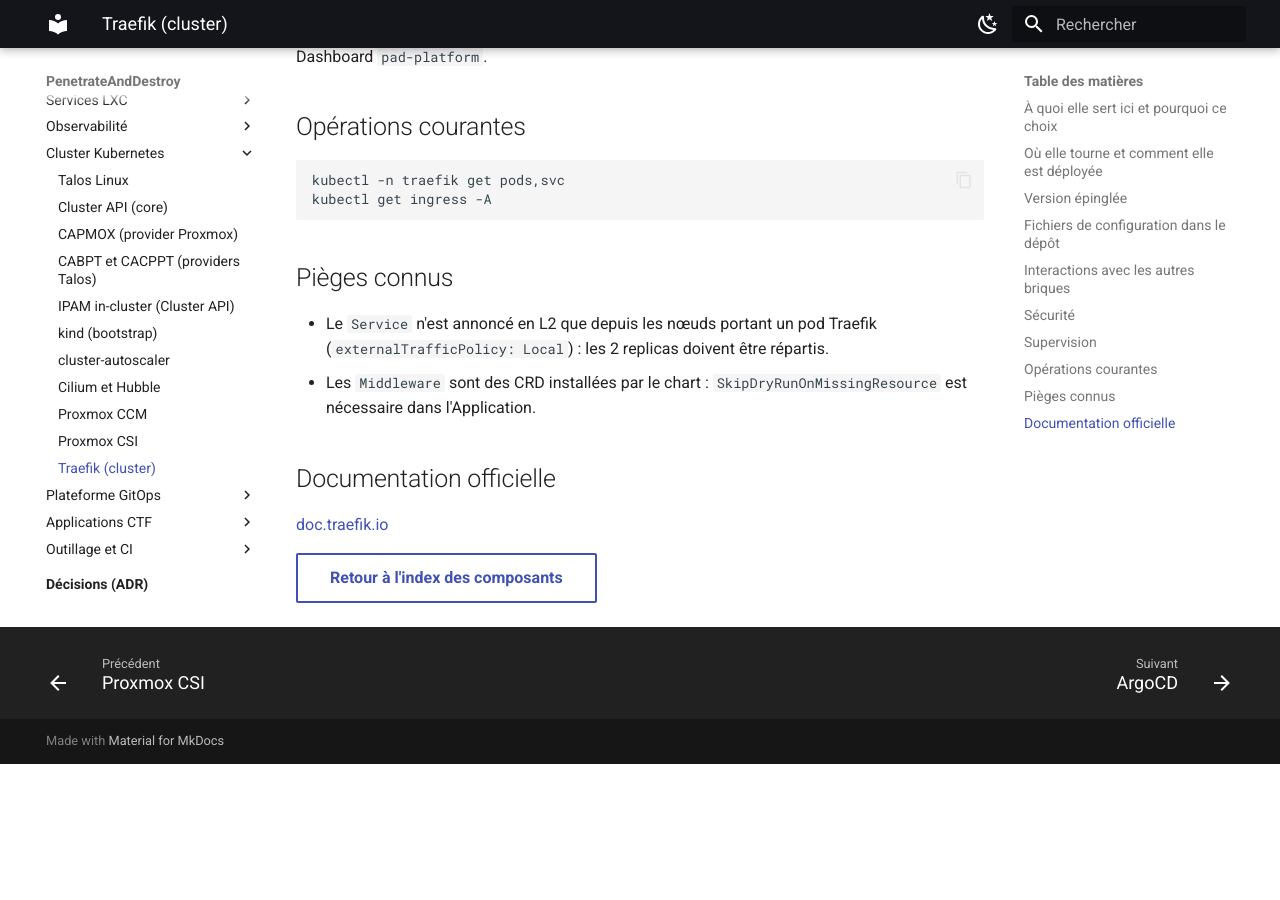
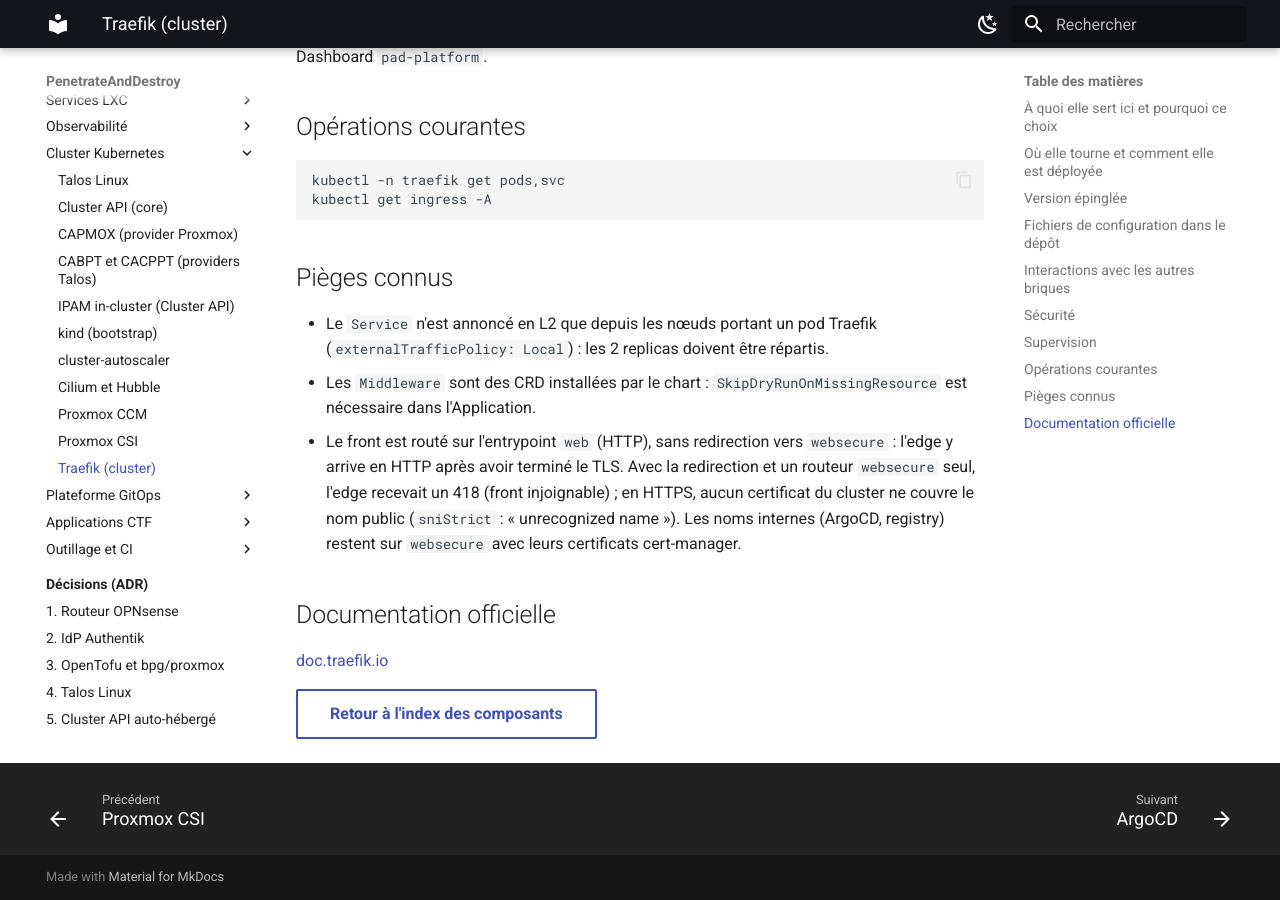
Before and after one commit to kim-tsr/penetrate-and-destroy, an MkDocs documentation site: the page built from docs/composants/traefik-cluster.md, in a window 1280 px wide and 900 px high, scrolled down 1419 px. Built offline with MkDocs 1.6.1 and Material for MkDocs 9.7.7, drawn with Linux system fonts in a browser that asks for light colours; before the commit the page ends 2183 px from its top, so only the background shows below that.

Commit message:
fix(front): routé sur l'entrypoint web du cluster sans redirection (l'edge parle HTTP à l'ingress : 418 au lieu du front)

```diff
--- a/docs/composants/traefik-cluster.md
+++ b/docs/composants/traefik-cluster.md
@@ -46,6 +46,10 @@
 
 - Le `Service` n'est annoncé en L2 que depuis les nœuds portant un pod Traefik (`externalTrafficPolicy: Local`) : les 2 replicas doivent être répartis.
 - Les `Middleware` sont des CRD installées par le chart : `SkipDryRunOnMissingResource` est nécessaire dans l'Application.
+- Le front est routé sur l'entrypoint `web` (HTTP), sans redirection vers `websecure` : l'edge y arrive en HTTP après avoir
+  terminé le TLS. Avec la redirection et un routeur `websecure` seul, l'edge recevait un 418 (front injoignable) ; en HTTPS,
+  aucun certificat du cluster ne couvre le nom public (`sniStrict` : « unrecognized name »). Les noms internes (ArgoCD,
+  registry) restent sur `websecure` avec leurs certificats cert-manager.
 
 ## Documentation officielle
 
```
Also changed, not shown: docs/guide-deploiement.md (+1 -0 lines), 2 other files.
